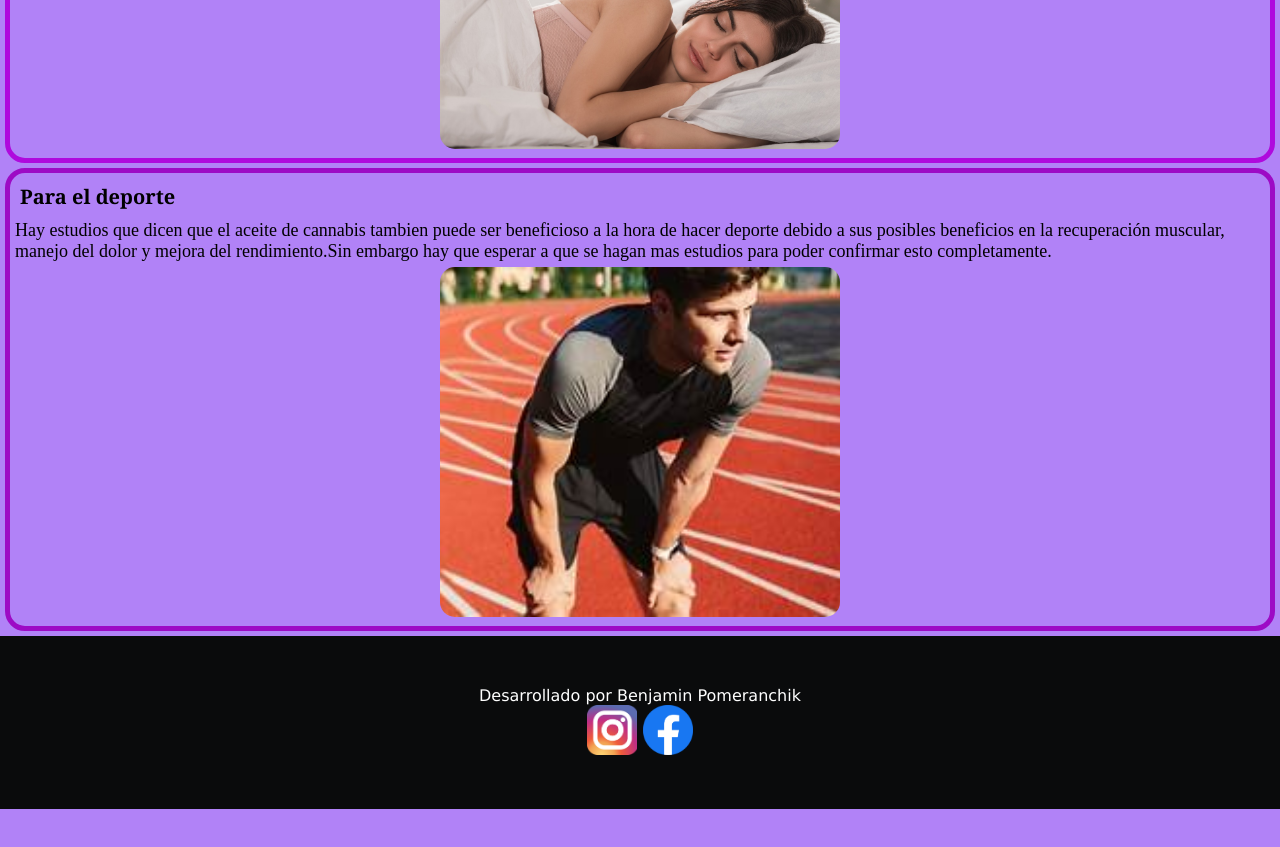
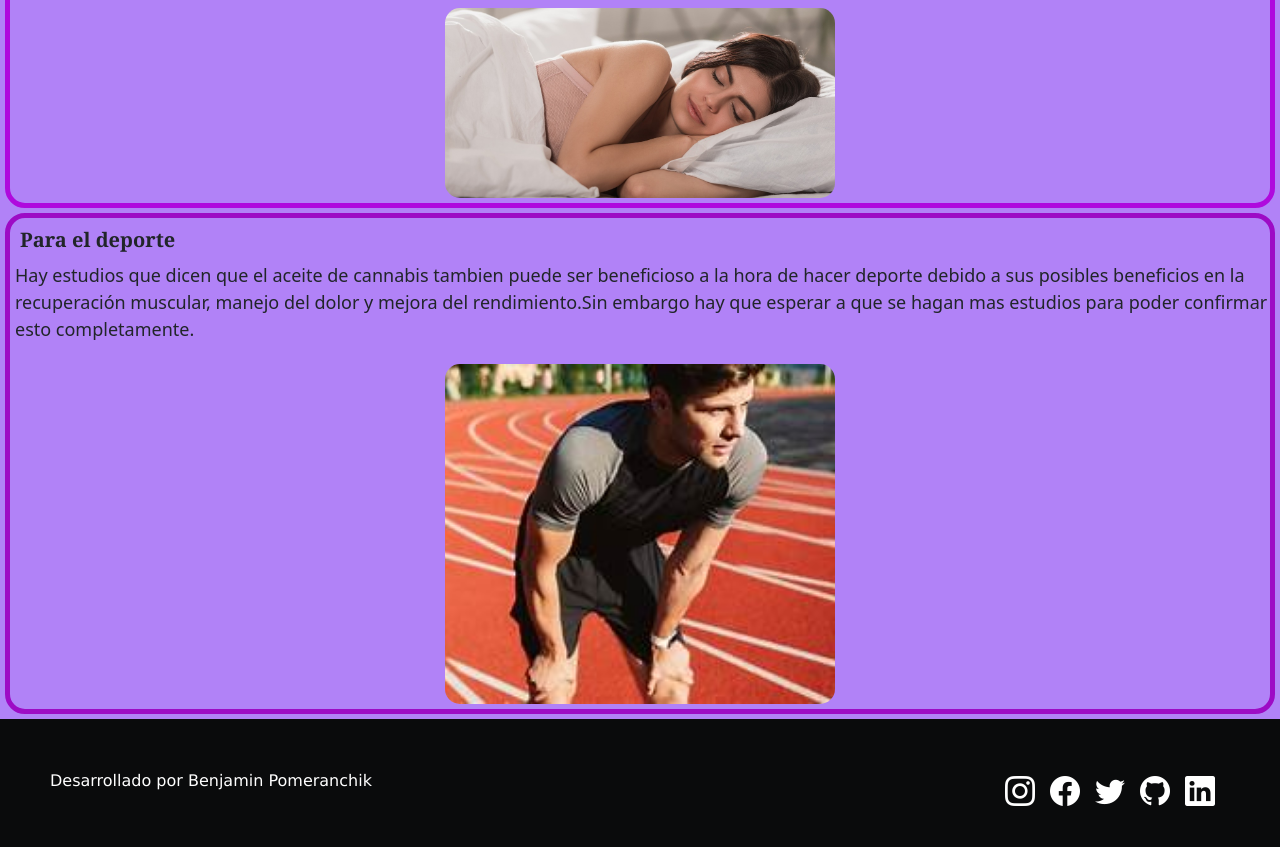
Before and after one commit to BenjaminPomeranchikMarquez/preentrega-2, a plain HTML site: page pages/blog.html in a window 1280 px wide. Shown: the part 683-1530 px from the top of the page. Before the commit the page ends 1492 px from the top, so only its background shows below. Drawn offline with nearby package versions, Linux system fonts and the light colour scheme.

Commit message:
agregue bootstrap en forma de los logos de las redes sociales de la empresa en el footer ademas de mi github y por ultimo le agregue un hover

```diff
--- a/css/styles.css
+++ b/css/styles.css
@@ -372,26 +372,20 @@ border-radius: 15px 15px 0 0;
 footer{
     background-color: #0a0b0c;
     color: #fff;
-    text-align: center;
     font-family: Verdana, Geneva, Tahoma, sans-serif;
     padding: 50px;
+    display: flex;
+    flex-direction: row;
+    justify-content: space-between;
 }
 .social-net{
-    display: inline-block;
+    display: flex;
+    font-size: 30px;
 }
-.instagram{
-    display: inline-block;
+.bi{
+    padding-right: 15px;
+    color: #fff;
 }
-.facebook{
-    display: inline-block;
+.bi:hover{
+    color: #0d6efd;
 }
-.instagram img{
-    width: 50px;
-    height: 50px;
-    object-fit: cover;
-}
-.facebook img{
-    width: 50px;
-    height: 50px;
-    object-fit: cover;
-}
--- a/pages/blog.html
+++ b/pages/blog.html
@@ -3,6 +3,8 @@
 <head>
     <meta charset="UTF-8">
     <meta name="viewport" content="width=device-width, initial-scale=1.0">
+    <link href="https://cdn.jsdelivr.net/npm/bootstrap@5.3.1/dist/css/bootstrap.min.css" rel="stylesheet" integrity="sha384-4bw+/aepP/YC94hEpVNVgiZdgIC5+VKNBQNGCHeKRQN+PtmoHDEXuppvnDJzQIu9" crossorigin="anonymous">
+    <link rel="stylesheet" href="https://cdn.jsdelivr.net/npm/bootstrap-icons@1.10.5/font/bootstrap-icons.css">
     <link rel="stylesheet" href="../css/styles.css">
     <title>ARhemp</title>
 </head>
@@ -49,16 +51,34 @@
     <!-- footer -->
     <footer>
         <p>Desarrollado por Benjamin Pomeranchik</p>
+        <section class="social-net">
             <div class="instagram">
                 <a href="https://www.instagram.com/arhempoficial/" target="_blank">
-            <img src="../images/logo instagram.png" alt="Logo instagram">
+                    <i class="bi bi-instagram"></i>
                 </a>
             </div>
             <div class="facebook">
                 <a href="https://www.facebook.com/people/Arhempoficial/100076155666299/" target="_blank">
-            <img src="../images/logo facebook 2.png" alt="Logo facebook">
+                    <i class="bi bi-facebook"></i>
             </a>
             </div>
+            <div class="twitter">
+                <a href="https://twitter.com/arhempoficial">
+                    <i class="bi bi-twitter"></i>
+                </a>
+            </div>
+            <div class="github">
+                <a href="https://github.com/BenjaminPomeranchikMarquez">
+                    <i class="bi bi-github"></i>
+                </a>
+            </div>
+            <div class="linkedin">
+                <a href="https://www.linkedin.com/company/arhemp/">
+                    <i class="bi bi-linkedin"></i>
+                </a>
+            </div>
+        </section>
     </footer>
+    <script src="https://cdn.jsdelivr.net/npm/bootstrap@5.3.1/dist/js/bootstrap.bundle.min.js" integrity="sha384-HwwvtgBNo3bZJJLYd8oVXjrBZt8cqVSpeBNS5n7C8IVInixGAoxmnlMuBnhbgrkm" crossorigin="anonymous"></script>
 </body>
 </html>
```
Also changed, not shown: index.html (+14 -6 lines), pages/contacto.html (+22 -2 lines), pages/productos.html (+22 -2 lines), pages/sobre-nosotros.html (+22 -2 lines). Lines whose indentation alone changed are shown as unchanged.
